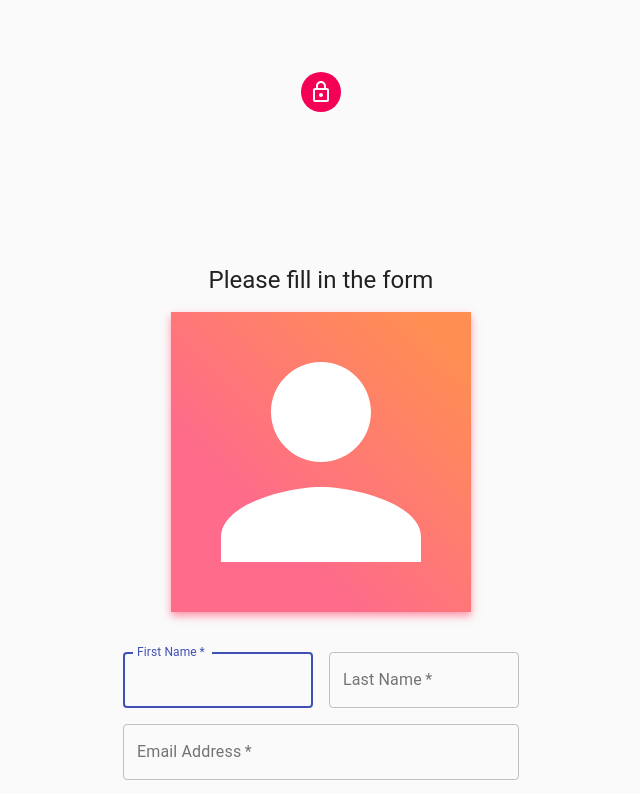
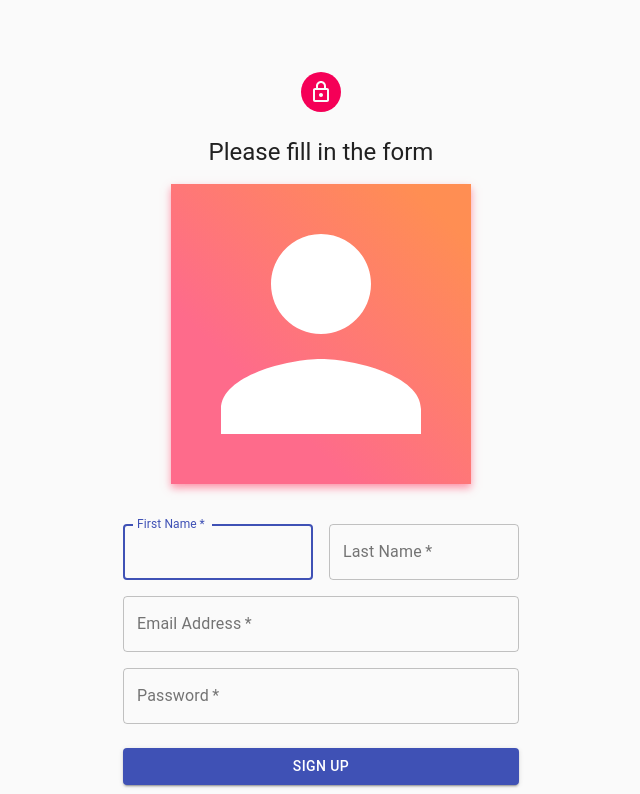
Before and after one commit to Cecco-Bandi/Web_FaceID, a React (Create React App) app in the folder client/: page /signup in a window 1280 px wide. Shown: the top 794 px of the page, without its empty margins (319-959 px from the left). Built offline with nearby package versions, Linux system fonts and the light colour scheme.

Commit message:
nascosto canvas

```diff
--- a/client/src/SignUp.js
+++ b/client/src/SignUp.js
@@ -109,7 +109,6 @@ export default function SignUp({ regFrame, setRegFrame, context, setContext }) {
 				<Avatar className={classes.avatar}>
 					<LockOutlinedIcon />
 				</Avatar>
-				<canvas id="myCanvas" width="128" height="128"></canvas>
 				<Box my={2}>
 					<Typography component='h1' variant='h5'>
 						{signUpMessage}
@@ -118,6 +117,7 @@ export default function SignUp({ regFrame, setRegFrame, context, setContext }) {
 				<Box className={classes.box} mb={2}>
 					<Webcam webcam={webcam} setWebcam={setWebcam} regFrame={regFrame} setRegFrame={setRegFrame} setSignUpMessage={setSignUpMessage} context={context} className={classes.box} />
 				</Box>
+				<canvas id="myCanvas" width="0" height="0" style={{visibility: "hidden"}}></canvas>
 				<form
 					id='form'
 					className={classes.form}
@@ -133,7 +133,6 @@ export default function SignUp({ regFrame, setRegFrame, context, setContext }) {
 							setSignUpMessage('Point the camera to your face');
 							inputs.forEach((input) => {
 								const key = input.name;
-								console.log('KEY ----> ', input.name)
 								const value = input.value;
 								formData.append(key, value);
 							});
```
